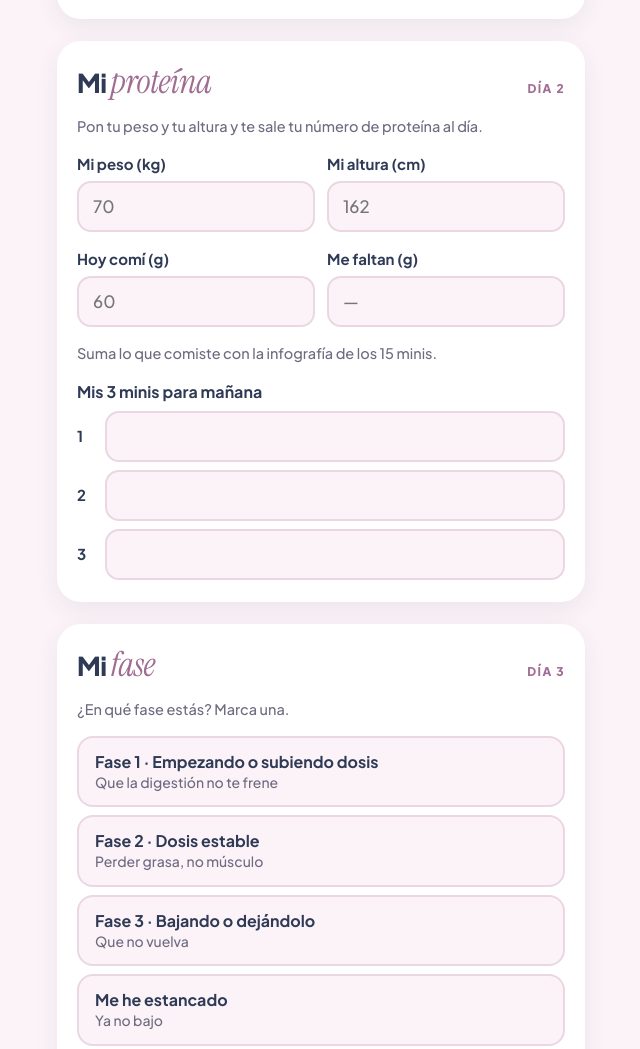
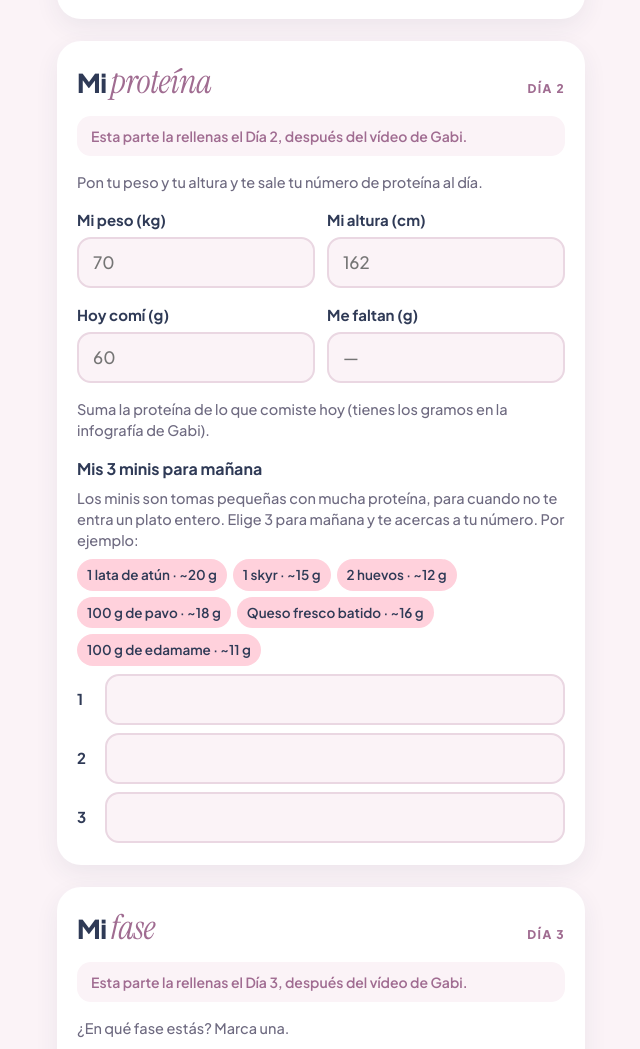
Before and after one commit to ighashtagsanalyzer-beep/mapa-glp1, a plain HTML site: page index.html in a window 1280 px wide. Shown: the part 1556-2605 px from the top of the page, without its empty margins (319-959 px from the left). Drawn offline with Linux system fonts and the light colour scheme.

Commit message:
Explicar minis y cuándo se rellena cada día

```diff
--- a/index.html
+++ b/index.html
@@ -67,6 +67,9 @@ input:focus,textarea:focus{border-color:var(--malva-rosa);background:#fff}
 .boton.sec{background:#fff;color:var(--noche);border:2px solid var(--linea)}
 .boton:focus-visible,button:focus-visible,a:focus-visible{outline:3px solid var(--malva-rosa);outline-offset:2px}
 .minis{display:grid;gap:8px}
+.cuando{margin:0;background:var(--fondo);border-radius:14px;padding:10px 14px;font-size:14px;font-weight:600;color:var(--malva-rosa)}
+.ejemplos{margin:0;padding:0;list-style:none;display:flex;flex-wrap:wrap;gap:6px}
+.ejemplos li{background:var(--rosa-palo);border-radius:20px;padding:6px 10px;font-size:13.5px;font-weight:600}
 .minis label{grid-template-columns:22px 1fr;align-items:center}
 /* fases */
 .fases{display:grid;gap:8px}
@@ -127,6 +130,7 @@ input:focus,textarea:focus{border-color:var(--malva-rosa);background:#fff}
 
 <section id="martes"><div class="tarjeta">
   <div class="cabeza"><h2>Mi <em>proteína</em></h2><span class="dia">Día 2</span></div>
+  <p class="cuando">Esta parte la rellenas el Día 2, después del vídeo de Gabi.</p>
   <p class="ayuda">Pon tu peso y tu altura y te sale tu número de proteína al día.</p>
   <div class="dos">
     <label>Mi peso (kg)<input id="peso" name="peso" inputmode="decimal" placeholder="70"></label>
@@ -146,9 +150,11 @@ input:focus,textarea:focus{border-color:var(--malva-rosa);background:#fff}
     <label>Hoy comí (g)<input id="comi" name="comi" inputmode="numeric" placeholder="60"></label>
     <label>Me faltan (g)<input id="faltan" name="faltan" readonly tabindex="-1" placeholder="—"></label>
   </div>
-  <p class="ayuda">Suma lo que comiste con la infografía de los 15 minis.</p>
+  <p class="ayuda">Suma la proteína de lo que comiste hoy (tienes los gramos en la infografía de Gabi).</p>
   <div class="minis">
     <span style="font-weight:700">Mis 3 minis para mañana</span>
+    <p class="ayuda">Los minis son tomas pequeñas con mucha proteína, para cuando no te entra un plato entero. Elige 3 para mañana y te acercas a tu número. Por ejemplo:</p>
+    <ul class="ejemplos"><li>1 lata de atún · ~20 g</li><li>1 skyr · ~15 g</li><li>2 huevos · ~12 g</li><li>100 g de pavo · ~18 g</li><li>Queso fresco batido · ~16 g</li><li>100 g de edamame · ~11 g</li></ul>
     <label><span>1</span><input id="mini1" name="mini1"></label>
     <label><span>2</span><input id="mini2" name="mini2"></label>
     <label><span>3</span><input id="mini3" name="mini3"></label>
@@ -157,6 +163,7 @@ input:focus,textarea:focus{border-color:var(--malva-rosa);background:#fff}
 
 <section id="miercoles"><div class="tarjeta">
   <div class="cabeza"><h2>Mi <em>fase</em></h2><span class="dia">Día 3</span></div>
+  <p class="cuando">Esta parte la rellenas el Día 3, después del vídeo de Gabi.</p>
   <p class="ayuda">¿En qué fase estás? Marca una.</p>
   <div class="fases" role="group" aria-label="Mi fase">
     <button type="button" data-fase="Fase 1 · empezando o subiendo dosis">Fase 1 · Empezando o subiendo dosis<small>Que la digestión no te frene</small></button>
```
